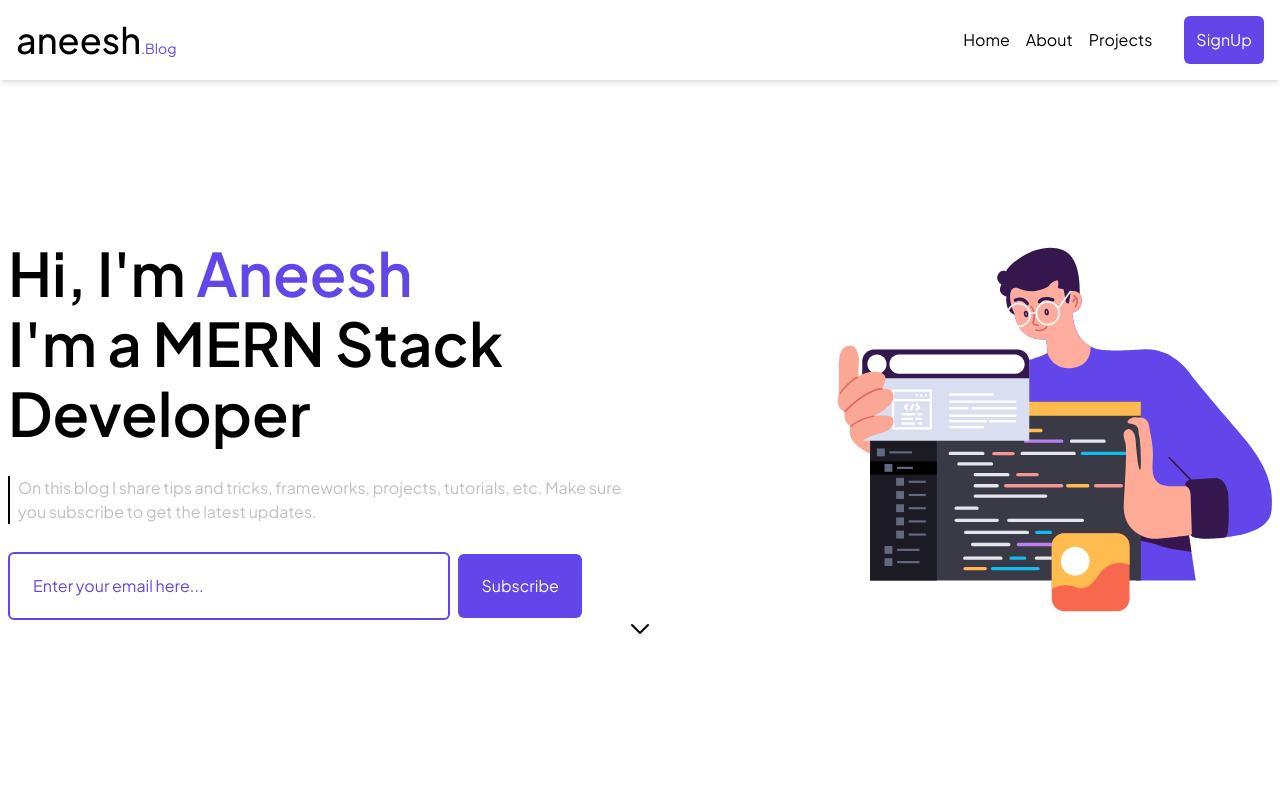
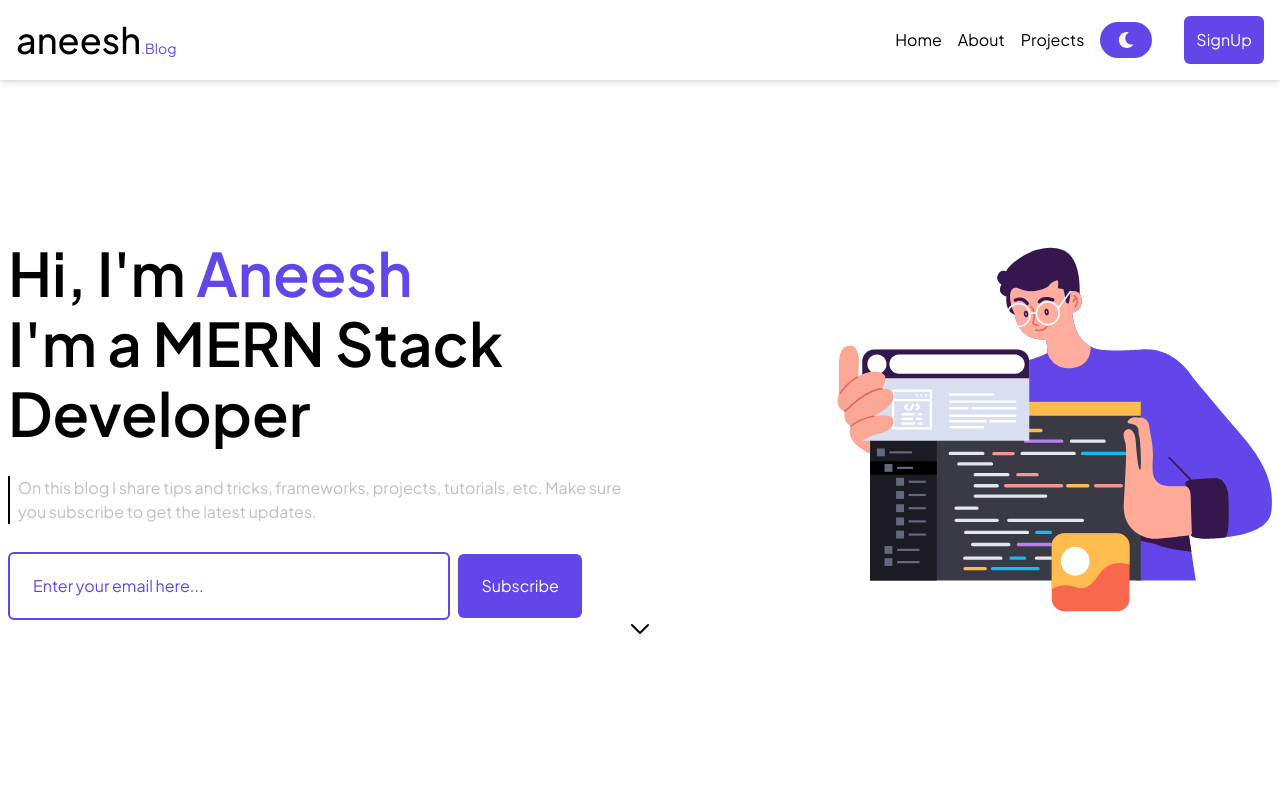
Before and after one commit to TallapallyAneesh/mern-auth, a React (Vite) app in the folder client/: page / in a window 1280 px wide. Shown: the top 800 px of the page. Built offline with nearby package versions, Linux system fonts and the light colour scheme; no server answers.

Commit message:
add toggletheme

```diff
--- a/client/src/components/Footer.jsx
+++ b/client/src/components/Footer.jsx
@@ -1,8 +1,10 @@
 import { RiTwitterXFill } from "react-icons/ri";
 import { FiGithub, FiInstagram } from "react-icons/fi";
+import { useSelector } from "react-redux";
 function Footer() {
+  const theme = useSelector((state) => state.theme.theme);
   return (
-    <footer className="bg-[#C0C0C0] py-4">
+    <footer className="bg-[#C0C0C0] dark:bg-[#3d2c97]  py-4">
       <div className="mx-auto container flex justify-between p-2 pb-7 border-b-2 border-[grey]   ">
         <div className="flex flex-col gap-1 ">
           <div>
--- a/client/src/components/Header.jsx
+++ b/client/src/components/Header.jsx
@@ -1,14 +1,20 @@
 import { Link } from "react-router-dom";
-import { FaBars } from "react-icons/fa";
+import { FaBars, FaMoon, FaSun } from "react-icons/fa";
 import { IoSearch } from "react-icons/io5";
 import { useSelector } from "react-redux";
 import { useState } from "react";
 import DropDown from "./DropDown";
+import { useDispatch } from "react-redux";
+import { toggleTheme } from "../features/theme/themeSlice";
+
 
 
 
 function Header() {
+
   const currentUser = useSelector((state) => state.user.currentUser);
+  const dispatch = useDispatch();
+  const theme = useSelector((state) => state.theme.theme);
   const [isOpen, setIsOpen] = useState(false);
   return (
     <>
@@ -23,7 +29,7 @@ function Header() {
           <FaBars className="text-2xl cursor-pointer" />
         </div>
         <div className="hidden md:flex items-center gap-4 ">
-          <ul className="flex gap-4 mr-4">
+          <ul className="flex items-center gap-4 mr-4">
             <Link to="/">
               <li>Home</li>
             </Link>
@@ -33,6 +39,9 @@ function Header() {
             <Link to="/projects">
               <li>Projects</li>
             </Link>
+            <li className="border-2 px-4 py-2 rounded-full border-[#6246EA] bg-[#6246EA]"><button className="flex items-center  " onClick={()=>{
+              console.log(theme);
+              dispatch(toggleTheme())}}>{theme==='dark'?<FaSun />:<FaMoon className=" text-white" />}</button></li>
           </ul>
 
           <IoSearch className="text-3xl lg:hidden " />
--- /dev/null
+++ b/client/src/components/ThemeProvider.jsx
@@ -0,0 +1,15 @@
+
+import { useSelector } from "react-redux"
+// eslint-disable-next-line react/prop-types
+function ThemeProvider({children}) {
+    const theme = useSelector((state)=>state.theme.theme)
+    return (
+        <div className={theme}>
+            <div className="bg-white text-black dark:bg-gray-900 dark:text-white min-h-screen" >
+                {children}
+            </div>
+        </div>
+    )
+}
+
+export default ThemeProvider
--- /dev/null
+++ b/client/src/features/theme/themeSlice.js
@@ -0,0 +1,16 @@
+import { createSlice } from "@reduxjs/toolkit";
+const initialState = {
+    theme: "light",
+};
+const themeSlice = createSlice({
+    name: "theme",
+    initialState,
+    reducers:{
+        toggleTheme:(state)=>{
+            state.theme = state.theme === "light" ? "dark" : "light";
+        }
+    }
+
+})
+export const { toggleTheme } = themeSlice.actions;
+export default themeSlice.reducer;
--- a/client/src/features/users/userSlice.js
+++ b/client/src/features/users/userSlice.js
@@ -12,5 +12,5 @@ export const userSlice = createSlice({
     },
   },
 });
-export const { signIn } = userSlice.actions;
+export const { signIn} = userSlice.actions;
 export default userSlice.reducer;
--- a/client/src/main.jsx
+++ b/client/src/main.jsx
@@ -5,12 +5,15 @@ import App from "./App.jsx";
 import { Provider } from "react-redux";
 import { store, persistor } from "./store/store";
 import { PersistGate } from "redux-persist/integration/react";
+import ThemeProvider from "./components/ThemeProvider.jsx";
 
 createRoot(document.getElementById("root")).render(
   <StrictMode>
     <PersistGate persistor={persistor}>
       <Provider store={store}>
+        <ThemeProvider>
         <App />
+        </ThemeProvider>
       </Provider>
     </PersistGate>
   </StrictMode>
--- a/client/src/store/store.js
+++ b/client/src/store/store.js
@@ -1,10 +1,12 @@
 import { configureStore, combineReducers } from "@reduxjs/toolkit";
 import userReducer from "../features/users/userSlice.js";
+import themeReducer from "../features/theme/themeSlice.js";
 import { persistStore, persistReducer } from "redux-persist";
 import storage from "redux-persist/lib/storage"; // defaults to localStorage for web
 
 const rootReducer = combineReducers({
   user: userReducer,
+  theme: themeReducer,
 });
 
 const persistConfig = {
--- a/client/tailwind.config.js
+++ b/client/tailwind.config.js
@@ -5,4 +5,5 @@ export default {
     extend: {},
   },
   plugins: [],
+  darkMode:"class"
 };
```
